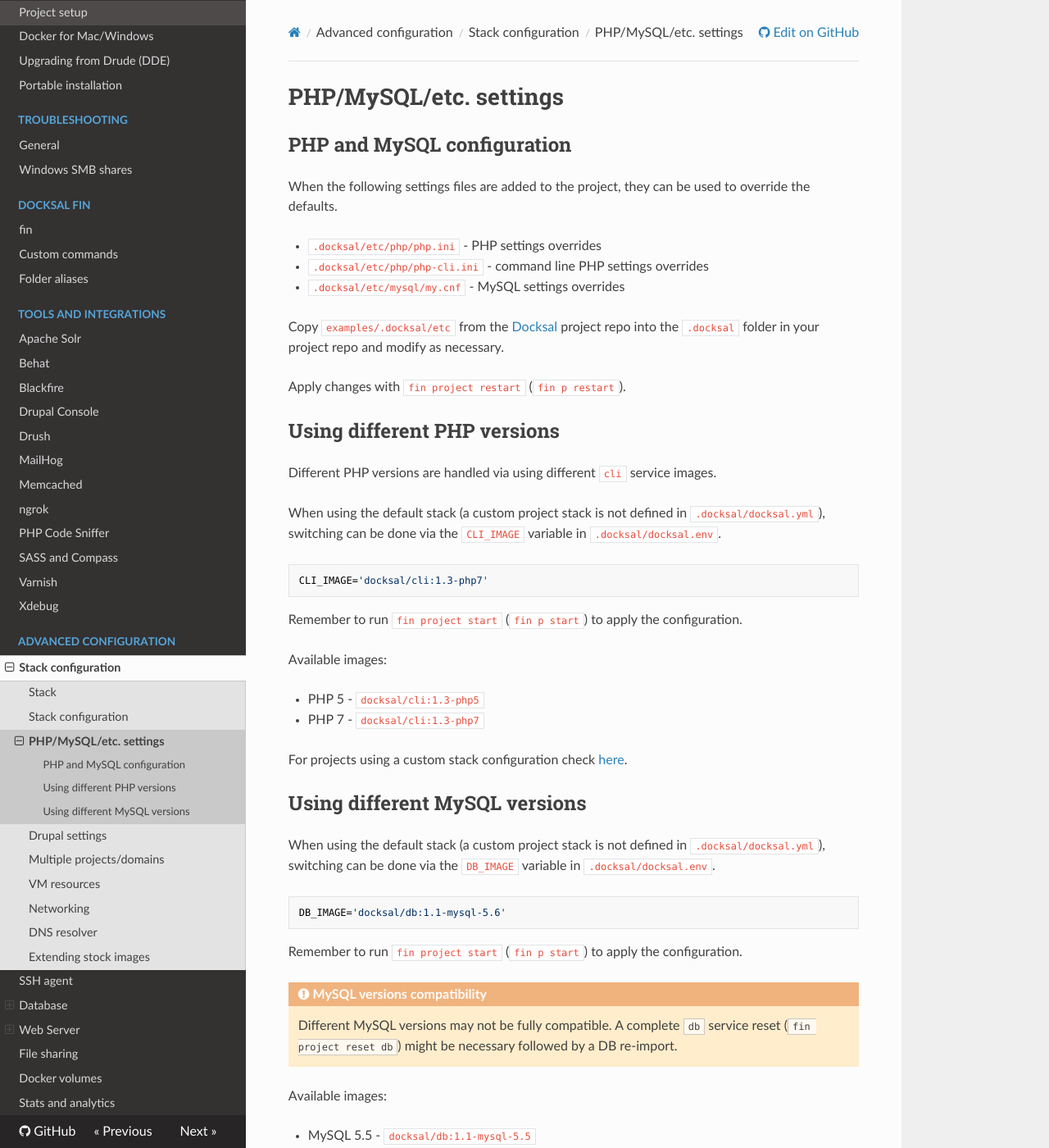
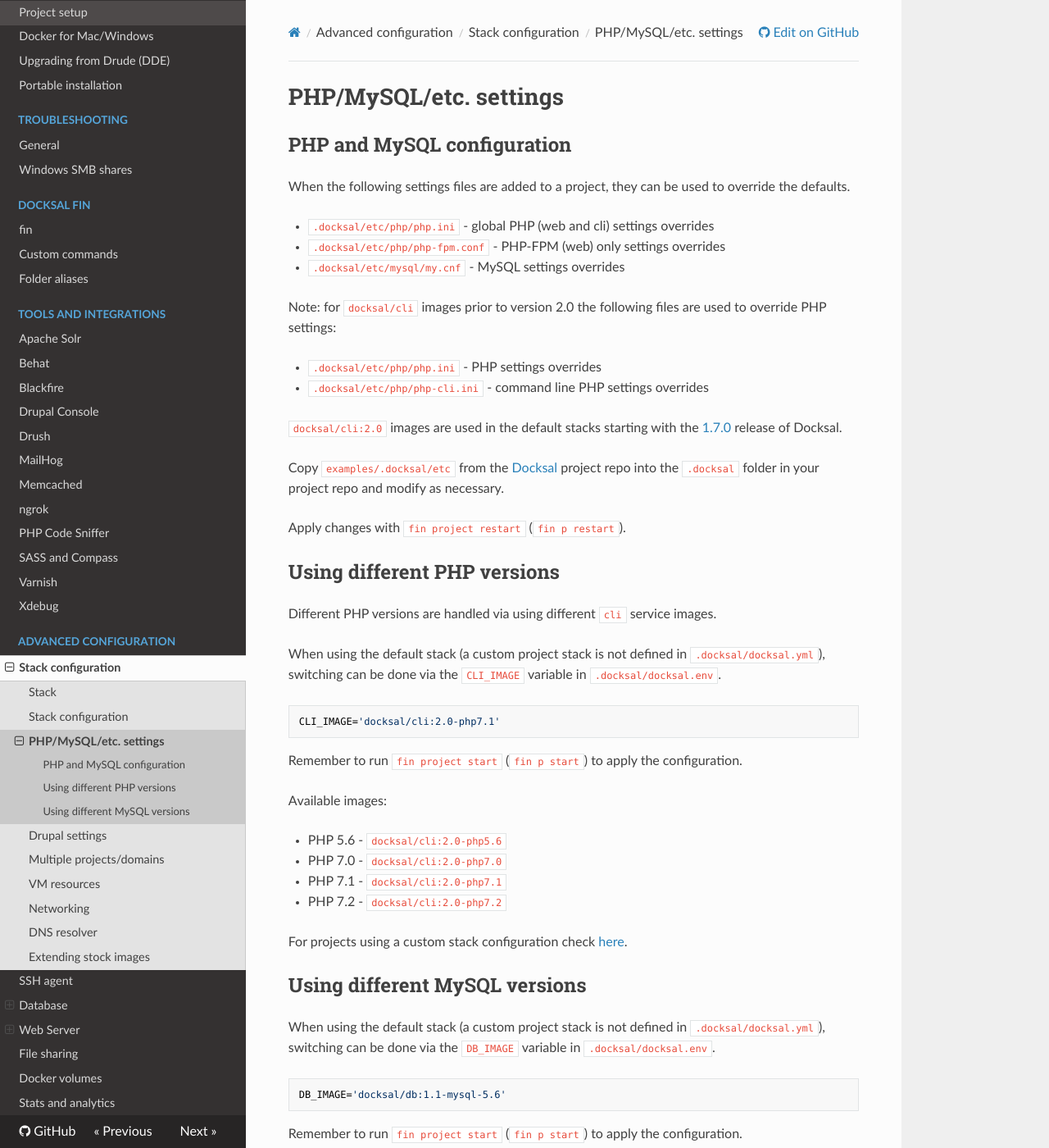
Before and after one commit to docksal/docksal, an MkDocs documentation site: the page built from docs/advanced/stack-settings.md, in a window 1280 px wide and 1400 px high. Shown: the whole window at 82% size. Built offline with MkDocs 1.6.1, drawn with Linux system fonts in a browser that asks for light colours; nearby versions of some CDN libraries; old or Windows-style settings are respelled for this version of MkDocs.

Commit message:
Updating docs for cli v2.0 images
Closes #445

````diff
--- a/docs/advanced/stack-settings.md
+++ b/docs/advanced/stack-settings.md
@@ -3,11 +3,19 @@
 <a name="configuration"></a>
 ## PHP and MySQL configuration
 
-When the following settings files are added to the project, they can be used to override the defaults.
+When the following settings files are added to a project, they can be used to override the defaults.
+
+- `.docksal/etc/php/php.ini` - global PHP (web and cli) settings overrides
+- `.docksal/etc/php/php-fpm.conf` - PHP-FPM (web) only settings overrides
+- `.docksal/etc/mysql/my.cnf` - MySQL settings overrides
+
+Note: for `docksal/cli` images prior to version 2.0 the following files are used to override PHP settings:
 
 - `.docksal/etc/php/php.ini` - PHP settings overrides
 - `.docksal/etc/php/php-cli.ini` - command line PHP settings overrides
-- `.docksal/etc/mysql/my.cnf` - MySQL settings overrides
+
+`docksal/cli:2.0` images are used in the default stacks starting with the [1.7.0](https://github.com/docksal/docksal/releases/tag/v1.7.0)
+release of Docksal.
 
 Copy `examples/.docksal/etc` from the [Docksal](https://github.com/docksal/docksal) project repo into the `.docksal`
 folder in your project repo and modify as necessary.
@@ -23,15 +31,17 @@ When using the default stack (a custom project stack is not defined in `.docksal
 via the `CLI_IMAGE` variable in `.docksal/docksal.env`.
 
 ```bash
-CLI_IMAGE='docksal/cli:1.3-php7'
+CLI_IMAGE='docksal/cli:2.0-php7.1'
 ```
 
 Remember to run `fin project start` (`fin p start`) to apply the configuration.
 
 Available images:
 
-- PHP 5 - `docksal/cli:1.3-php5`
-- PHP 7 - `docksal/cli:1.3-php7`
+- PHP 5.6 - `docksal/cli:2.0-php5.6`
+- PHP 7.0 - `docksal/cli:2.0-php7.0`
+- PHP 7.1 - `docksal/cli:2.0-php7.1`
+- PHP 7.2 - `docksal/cli:2.0-php7.2`
 
 For projects using a custom stack configuration check [here](../advanced/stack-config.md#php-version).
 
````
Also changed, not shown: docs/advanced/extend-images.md (+1 -1 lines), docs/advanced/stack-config.md (+5 -5 lines).
